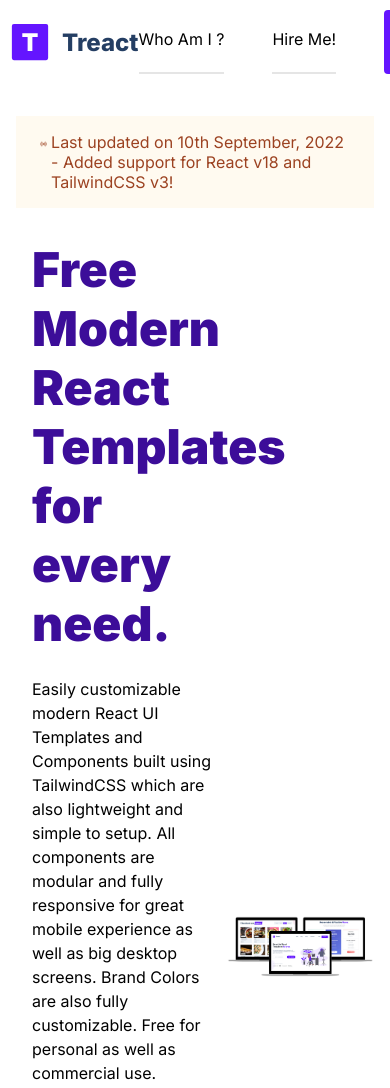
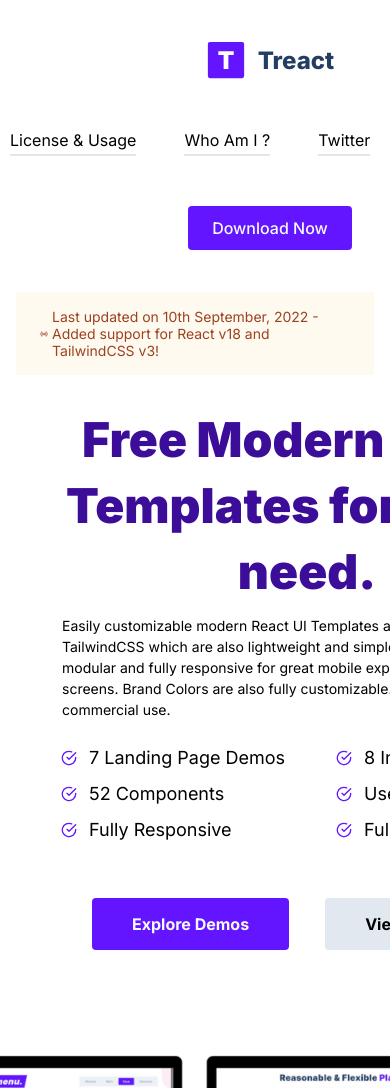
Before and after one commit to coding-is-life45/Treact-Project, a plain HTML site: page index.html in a window 390 px wide. Shown: the top 1088 px of the page. Drawn offline with Linux system fonts and the light colour scheme.

Commit message:
finished header responsiveness

```diff
--- a/index.html
+++ b/index.html
@@ -20,13 +20,17 @@
                     <img class="nav__img" src="Treact__img.svg" alt="">
                     <div class="nav__logo">Treact</div>
                 </div>
+                <div class="nav--links__container">
                 <ul class="nav __links">
                     <li class="nav__link"><a href="#"></a>License & Usage</a></li>
                     <li class="nav__link"><a href="#"></a>Who Am I ?</a></li>
                     <li class="nav__link"><a href="#"></a>Twitter</a></li>
                     <li class="nav__link"><a href="#"></a>Hire Me!</a></li>
-                    <li class="nav__link--primary"><a href="#"></a>Download Now</a></li>
                 </ul>
+            </div>
+                    <div class="nav__link--primary">
+                    <li><a href="#"></a>Download Now</a></li>
+                </div>
             </div>
         </nav>
     </section>
@@ -44,7 +48,7 @@
         </div>
         <div class="header__container">
             <div class="row header__row">
-                <h1>Free Modern React Templates for every need.</h1>
+                <h1 class="responsive__header">Free Modern React Templates for every need.</h1>
                 <p class="header__description">Easily customizable modern React UI Templates and Components built using
                     TailwindCSS which are also
                     lightweight and simple to setup. All components are modular and fully responsive for great mobile
@@ -106,7 +110,7 @@
                                 <path d="M22 11.08V12a10 10 0 1 1-5.93-9.14"></path>
                                 <polyline points="22 4 12 14.01 9 11.01"></polyline>
                             </svg>
-                            <p>Fully Customizable</p>
+                            <p class="header__feature--description">Fully Customizable</p>
                         </li>
                     </div>
                 </ul>
@@ -116,7 +120,7 @@
                 </div>
             </div>
             <figure class="img__container">
-                <img src="Treact__demo.png" alt="">
+                <img src="Treact__demo.png" class="responsive--header__img" alt="">
             </figure>
         </div>
     </header>
--- a/styles.css
+++ b/styles.css
@@ -801,14 +801,92 @@ text-decoration: underline;
 }
 
 @media (max-width: 728px) {
+
+  .update-notice {
+    font-size: 14px;
+    display: flex;
+    align-items: center;
+  }
+
   .container {
     padding:  10px;
-    max-width: 350px;
+
+
   }
+
+  .nav__row {
+    display: flex;
+    flex-wrap: wrap;
+    margin-top: 30px;
+    flex-direction: column;
+
+  }
+
+  .nav__logo--container {
+    margin:  0 auto;
+    /* padding-bottom: 25px; */
+
+    display: inline-flex;
+  }
+
+  .nav--links__container {
+   margin: 50px auto;
+  }
+
   .nav__link {
     white-space: nowrap;
   }
-  .nav__link:nth-child(odd) {
-    display: none;
+
+  .nav__links {
+    padding-top: 25px;
+    display: flex;
+    flex-direction: column;
+    flex-wrap: wrap;
   }
+
+.nav__link--primary {
+  display: block;
+  margin: 0 auto;
 }
+
+.responsive__header {
+  width: 100%;
+  min-width: 550px;
+  line-height: 1.375;
+  text-align: center;
+  margin: 0 auto;
+
+}
+
+.header__container {
+  display: flex;
+  flex-direction: column;
+}
+
+.header__description {
+  display: block;
+  min-width: 550px;
+  margin: 10px 30px;
+  font-size: 14px;
+}
+
+.header__features {
+  display: flex;
+  margin: 20px 25px;
+  min-width: 550px;
+}
+
+.buttons {
+  margin: 50px 60px;
+  min-width: 550px;
+}
+
+.img__container {
+  margin: 50px auto;
+}
+
+.responsive--header__img {
+  width: 650px;
+}
+
+}
```
